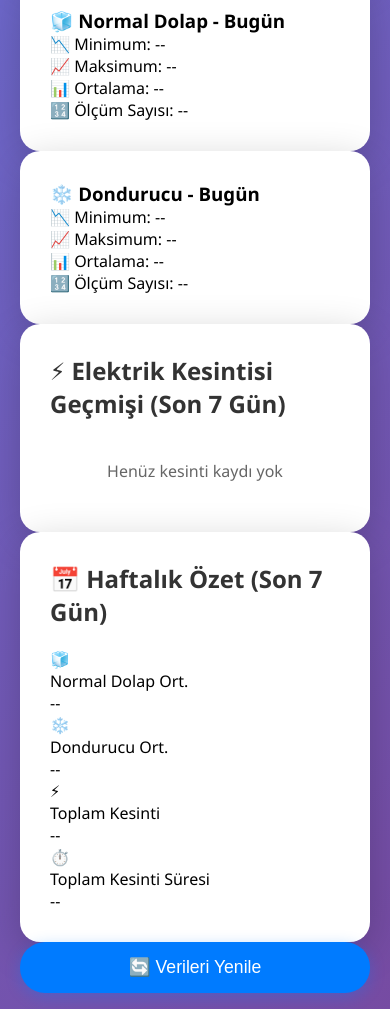
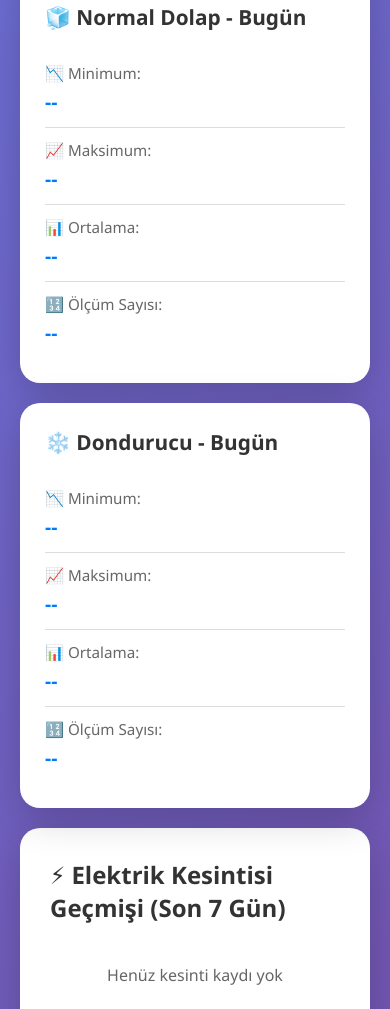
Before and after one commit to ilhamimetin/fridge-dashboard, a plain HTML site: page index.html in a window 390 px wide. Shown: the part 1114-2123 px from the top of the page. Drawn offline with nearby package versions, Linux system fonts and the light colour scheme; no server answers.

Commit message:
Add styles for statistics and outage history cards

```diff
--- a/style.css
+++ b/style.css
@@ -372,3 +372,152 @@ body.dark-mode .refresh-btn:hover {
         padding: 15px 20px;
     }
 }
+
+/* İSTATİSTİK KARTLARI */
+.stats-grid {
+    display: grid;
+    grid-template-columns: repeat(auto-fit, minmax(350px, 1fr));
+    gap: 20px;
+    margin-bottom: 20px;
+}
+
+.stat-card {
+    background: var(--card-bg);
+    padding: 25px;
+}
+
+.stat-card h3 {
+    color: var(--text-primary);
+    margin-bottom: 20px;
+    font-size: 1.3em;
+    display: flex;
+    align-items: center;
+    gap: 8px;
+}
+
+.stat-item {
+    display: flex;
+    justify-content: space-between;
+    align-items: center;
+    padding: 12px 0;
+    border-bottom: 1px solid var(--border-color);
+}
+
+.stat-item:last-child {
+    border-bottom: none;
+}
+
+.stat-label {
+    color: var(--text-secondary);
+    font-size: 0.95em;
+    font-weight: 500;
+}
+
+.stat-value {
+    color: var(--temp-color);
+    font-size: 1.2em;
+    font-weight: bold;
+}
+
+/* KESİNTİ GEÇMİŞİ */
+#outageHistory {
+    max-height: 400px;
+    overflow-y: auto;
+}
+
+.outage-item {
+    background: rgba(220, 53, 69, 0.1);
+    border-left: 4px solid #dc3545;
+    padding: 15px;
+    margin-bottom: 10px;
+    border-radius: 8px;
+    transition: all 0.3s ease;
+}
+
+.outage-item:hover {
+    background: rgba(220, 53, 69, 0.15);
+    transform: translateX(5px);
+}
+
+.outage-date {
+    font-weight: bold;
+    color: var(--text-primary);
+    margin-bottom: 5px;
+}
+
+.outage-duration {
+    color: var(--text-secondary);
+    font-size: 0.9em;
+}
+
+body.dark-mode .outage-item {
+    background: rgba(220, 53, 69, 0.2);
+}
+
+body.dark-mode .outage-item:hover {
+    background: rgba(220, 53, 69, 0.3);
+}
+
+/* HAFTALIK ÖZET */
+.weekly-summary {
+    background: linear-gradient(135deg, rgba(102, 126, 234, 0.1) 0%, rgba(118, 75, 162, 0.1) 100%);
+    border: 2px solid rgba(102, 126, 234, 0.3);
+}
+
+.summary-grid {
+    display: grid;
+    grid-template-columns: repeat(auto-fit, minmax(200px, 1fr));
+    gap: 20px;
+    margin-top: 20px;
+}
+
+.summary-item {
+    background: var(--card-bg);
+    padding: 20px;
+    border-radius: 15px;
+    display: flex;
+    align-items: center;
+    gap: 15px;
+    box-shadow: 0 4px 15px rgba(0,0,0,0.1);
+    transition: all 0.3s ease;
+}
+
+.summary-item:hover {
+    transform: translateY(-5px);
+    box-shadow: 0 8px 25px rgba(0,0,0,0.15);
+}
+
+.summary-icon {
+    font-size: 2.5em;
+    filter: drop-shadow(0 2px 4px rgba(0,0,0,0.2));
+}
+
+.summary-content {
+    flex: 1;
+}
+
+.summary-label {
+    color: var(--text-secondary);
+    font-size: 0.9em;
+    margin-bottom: 5px;
+}
+
+.summary-value {
+    color: var(--text-primary);
+    font-size: 1.5em;
+    font-weight: bold;
+}
+
+/* Responsive */
+@media (max-width: 768px) {
+    .stats-grid,
+    .summary-grid {
+        grid-template-columns: 1fr;
+    }
+
+    .stat-item {
+        flex-direction: column;
+        align-items: flex-start;
+        gap: 5px;
+    }
+}
```
